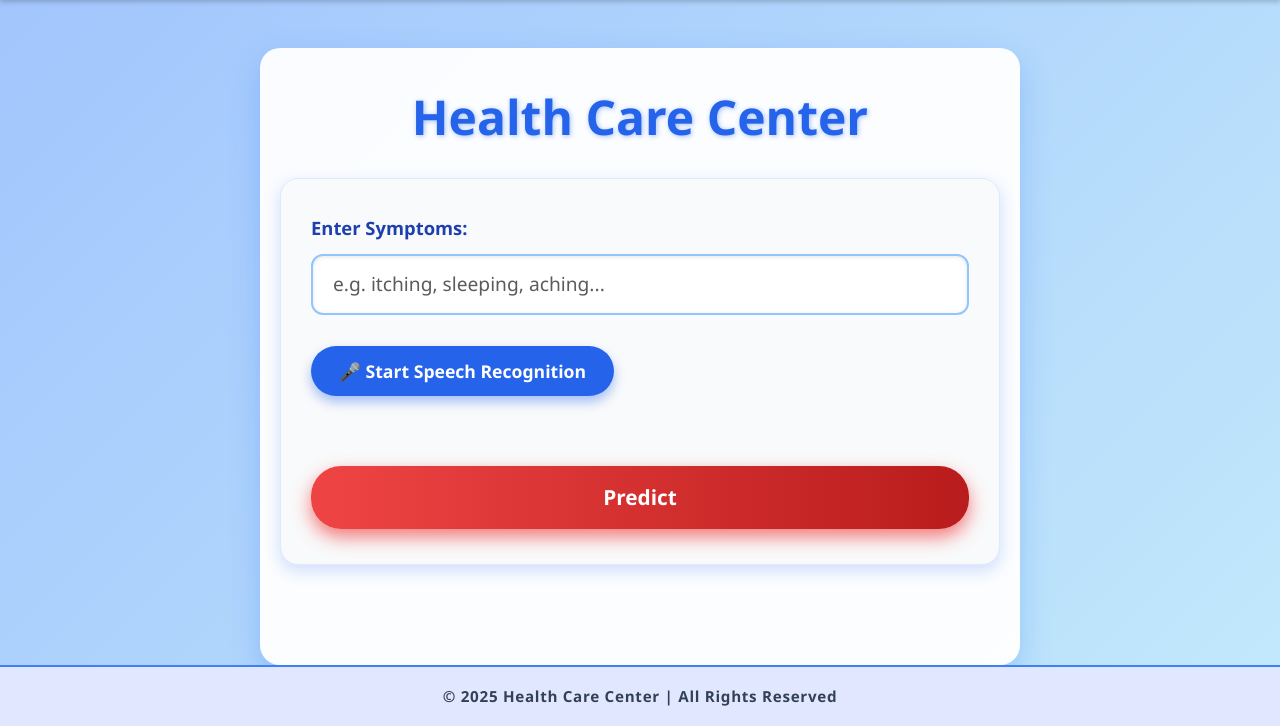
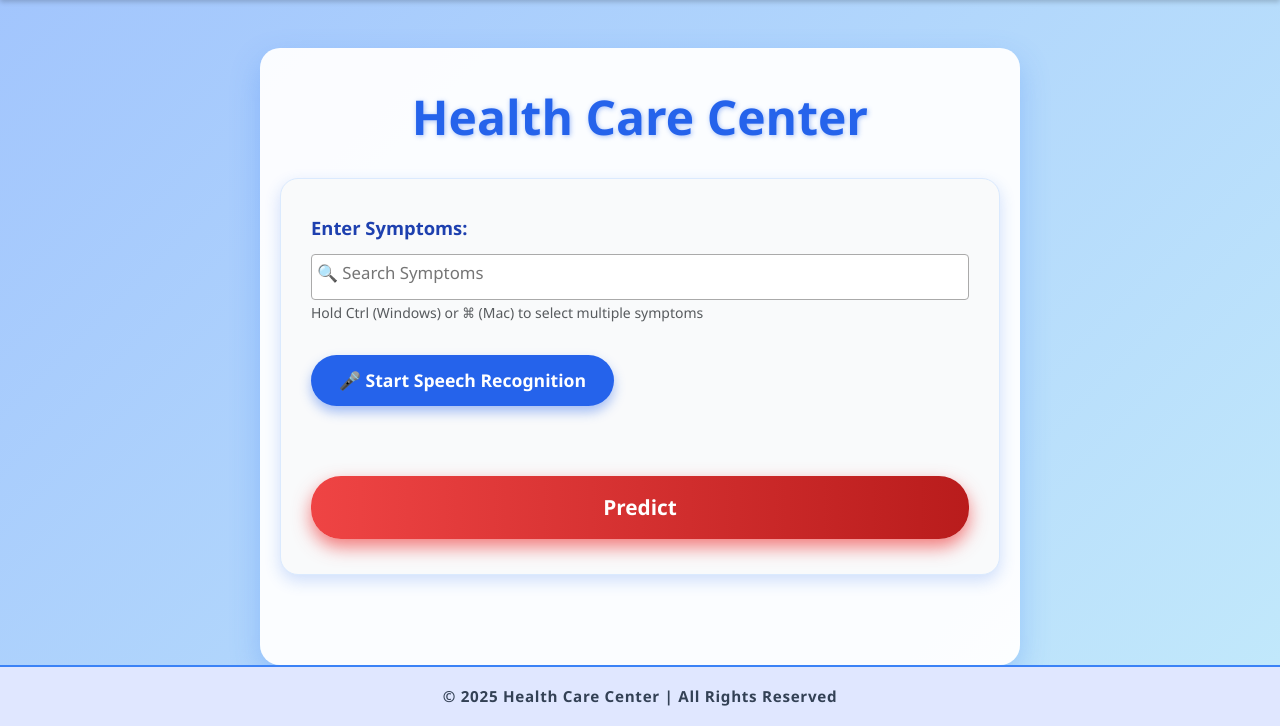
Before and after one commit to vharshita122/healthy, a Flask app: page / in a window 1280 px wide. Shown: the part 74-800 px from the top of the page. Run offline with Flask 3, Linux system fonts and the light colour scheme; parts of the project's set-up code (start-up, migrations or seed data) failed here and were passed over; some libraries are stand-ins or nearby versions.

Commit message:
Added symptom search dropdown and styled placeholder text

```diff
--- a/main.py
+++ b/main.py
@@ -59,46 +59,51 @@
 
 
 
-# creating routes========================================
+@app.route("/")
+def index():
+    symptoms_list = list(symptoms_dict.keys())
+    return render_template("index.html", symptoms_list=symptoms_list)
 
 
-@app.route("/")
-def index():
-    return render_template("index.html")
-
-# Define a route for the home page
 @app.route('/predict', methods=['GET', 'POST'])
 def home():
+    symptoms_list = list(symptoms_dict.keys())  # Always needed for rendering
+
     if request.method == 'POST':
-        symptoms = request.form.get('symptoms')
-        print(symptoms)
+        symptoms = request.form.getlist('symptoms')  # Get multiple selected symptoms
 
-        if symptoms == "Symptoms" or not symptoms.strip():
-            message = "Please enter valid symptoms from the dictionary."
-            return render_template('index.html', message=message)
+        if not symptoms:
+            message = "Please select valid symptoms from the list."
+            return render_template('index.html', message=message, symptoms_list=symptoms_list)
 
-        # Clean and process user symptoms
-        user_symptoms = [symptom.strip("[]' ").lower() for symptom in symptoms.split(',')]
+        # Clean user input (just in case)
+        user_symptoms = [symptom.strip().lower() for symptom in symptoms]
 
         # Check for unknown symptoms
         unknown_symptoms = [sym for sym in user_symptoms if sym not in symptoms_dict]
         if unknown_symptoms:
-            message = f"Symptom(s) not found: {', '.join(unknown_symptoms)}. Please try again with valid symptoms from the dictionary."
-            return render_template('index.html', message=message)
+            message = f"Symptom(s) not found: {', '.join(unknown_symptoms)}. Please try again with valid symptoms."
+            return render_template('index.html', message=message, symptoms_list=symptoms_list)
 
-        # If all symptoms are valid, proceed
+        # All valid symptoms, make prediction
         predicted_disease = get_predicted_value(user_symptoms)
         dis_des, precautions, medications, rec_diet, workout = helper(predicted_disease)
 
-        my_precautions = []
-        for i in precautions[0]:
-            my_precautions.append(i)
+        my_precautions = [i for i in precautions[0]]
 
-        return render_template('index.html', predicted_disease=predicted_disease, dis_des=dis_des,
-                               my_precautions=my_precautions, medications=medications, my_diet=rec_diet,
-                               workout=workout)
+        return render_template(
+            'index.html',
+            predicted_disease=predicted_disease,
+            dis_des=dis_des,
+            my_precautions=my_precautions,
+            medications=medications,
+            my_diet=rec_diet,
+            workout=workout,
+            symptoms_list=symptoms_list
+        )
 
-    return render_template('index.html')
+    return render_template('index.html', symptoms_list=symptoms_list)
+
 
 
 
--- a/templates/index.html
+++ b/templates/index.html
@@ -5,6 +5,15 @@
   <meta name="viewport" content="width=device-width, initial-scale=1" />
   <title>Health Care Center</title>
   <link href="https://cdn.jsdelivr.net/npm/bootstrap@5.3.1/dist/css/bootstrap.min.css" rel="stylesheet" />
+  <!-- Select2 CSS -->
+<link href="https://cdn.jsdelivr.net/npm/select2@4.1.0-rc.0/dist/css/select2.min.css" rel="stylesheet" />
+
+<!-- jQuery (required by Select2) -->
+<script src="https://code.jquery.com/jquery-3.6.0.min.js"></script>
+
+<!-- Select2 JS -->
+<script src="https://cdn.jsdelivr.net/npm/select2@4.1.0-rc.0/dist/js/select2.min.js"></script>
+
   <style>
     /* Body & Fonts */
     body {
@@ -198,6 +207,30 @@
       line-height: 1.5;
     }
 
+    select#symptoms {
+  height: 250px;
+  overflow-y: scroll;
+  border: 2px solid #93c5fd;
+  border-radius: 12px;
+  padding: 12px;
+  font-size: 1rem;
+}
+
+
+/* Center placeholder in Select2 search box */
+.select2-selection__rendered {
+  text-align: center !important;
+  line-height: 36px !important; /* vertically center */
+  font-size: 1.05rem;
+  color: #6b7280; /* gray text */
+}
+
+.select2-container--default .select2-selection--multiple .select2-search--inline {
+  text-align: center;
+}
+
+
+
     /* Footer */
     .footer {
       margin-top: auto;
@@ -276,16 +309,23 @@
     <form action="/predict" method="post">
     <div class="form-group mb-3">
   <label for="symptoms" class="form-label">Enter Symptoms:</label>
-        <input
-          type="text"
-          class="form-control form-control-lg"
+  <select
   id="symptoms"
   name="symptoms"
-          placeholder="e.g. itching, sleeping, aching..."
-          autocomplete="off"
+  class="form-control form-control-lg"
+  multiple
   required
-        />
+>
+  {% for symptom in symptoms_list %}
+    <option value="{{ symptom }}">{{ symptom.replace('_', ' ').title() }}</option>
+  {% endfor %}
+</select>
+
+  <small class="form-text text-muted mt-1">
+    Hold Ctrl (Windows) or ⌘ (Mac) to select multiple symptoms
+  </small>
 </div>
+
 
       <button type="button" id="startSpeechRecognition" class="btn-speech">
         🎤 Start Speech Recognition
@@ -344,7 +384,25 @@
 
 <div class="footer">&copy; 2025 Health Care Center | All Rights Reserved</div>
 
+<!-- Bootstrap Bundle JS -->
+<script src="https://cdn.jsdelivr.net/npm/bootstrap@5.3.1/dist/js/bootstrap.bundle.min.js"></script>
+
+<!-- jQuery (Required for Select2) -->
+<script src="https://code.jquery.com/jquery-3.6.0.min.js"></script>
+
+<!-- Select2 JS -->
+<script src="https://cdn.jsdelivr.net/npm/select2@4.1.0-rc.0/dist/js/select2.min.js"></script>
+
+<!-- 🧠 Your custom script goes here -->
 <script>
+  $(document).ready(function () {
+    $('#symptoms').select2({
+      placeholder: "🔍 Search Symptoms",
+      width: '100%'
+    });
+  });
+
+  // Speech recognition remains the same
   const startSpeechRecognitionButton = document.getElementById('startSpeechRecognition');
   const transcriptionDiv = document.getElementById('transcription');
 
@@ -357,7 +415,10 @@
     recognition.onresult = function (event) {
       const result = event.results[0][0].transcript;
       transcriptionDiv.textContent = "You said: " + result;
-      document.getElementById('symptoms').value = result;
+
+      // Split by comma and auto-select in Select2
+      let spokenSymptoms = result.toLowerCase().split(',').map(s => s.trim());
+      $("#symptoms").val(spokenSymptoms).trigger("change");
     };
 
     recognition.onend = function () {
@@ -367,7 +428,5 @@
     recognition.start();
   }
 </script>
-
-<script src="https://cdn.jsdelivr.net/npm/bootstrap@5.3.1/dist/js/bootstrap.bundle.min.js"></script>
 </body>
 </html>
```
Lines whose indentation alone changed are shown as unchanged.
